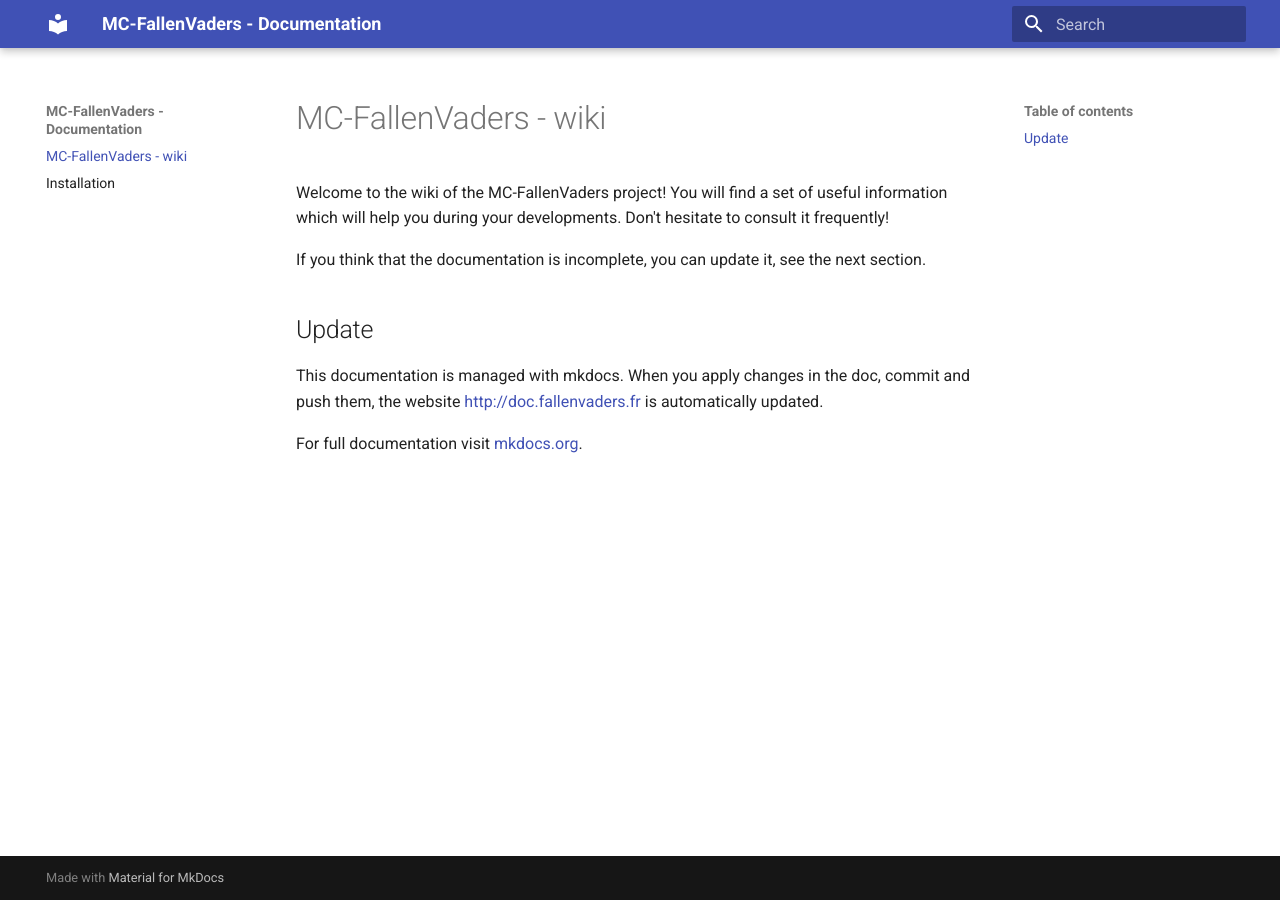
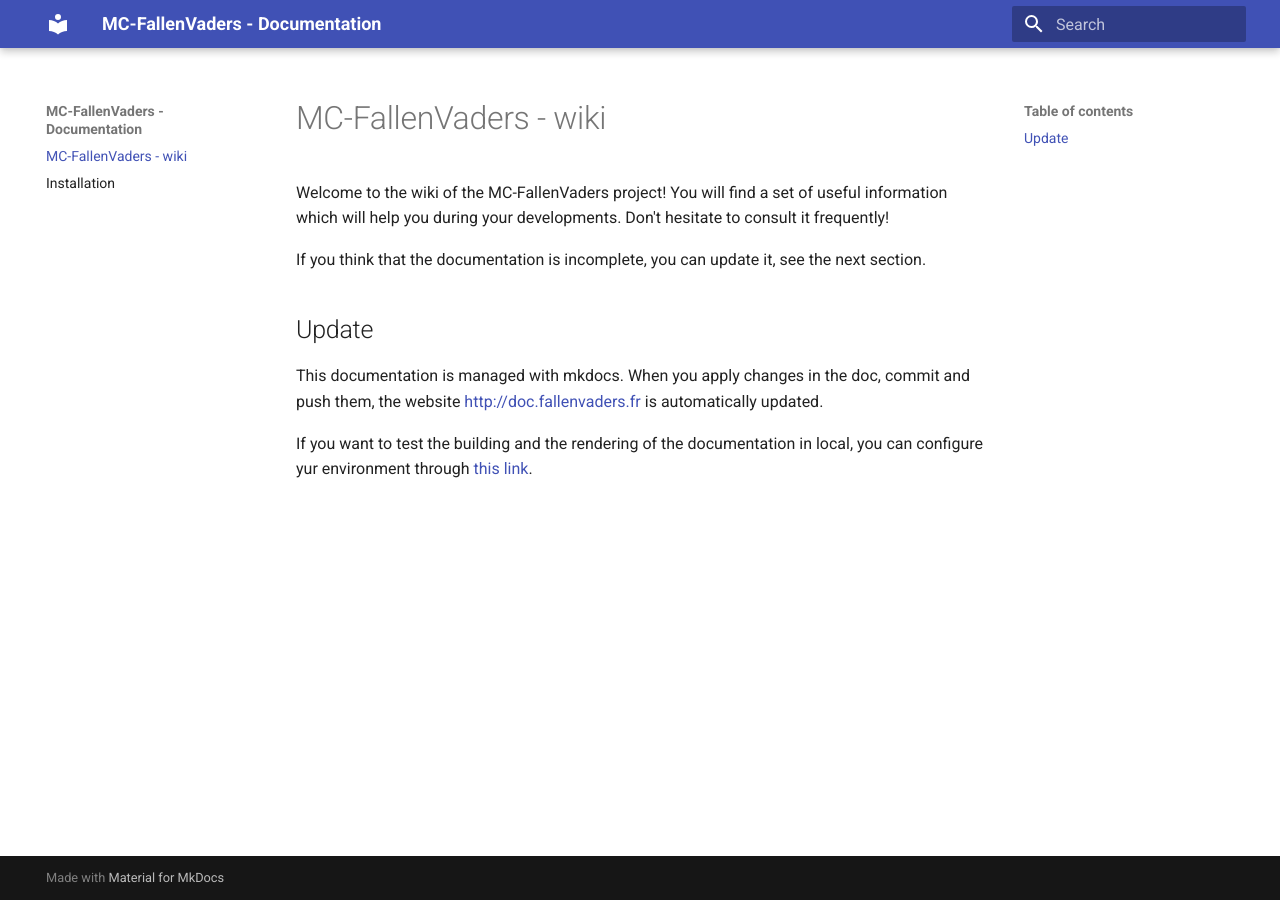
Before and after one commit to Djaytan/fallenvaders-minecraft-plugin, an MkDocs documentation site: the page built from docs/index.md, in a window 1280 px wide. Built offline with MkDocs 1.6.1 and Material for MkDocs 9.7.7, drawn with Linux system fonts in a browser that asks for light colours.

Commit message:
doc: FV-70 - updates index.md

```diff
--- a/docs/index.md
+++ b/docs/index.md
@@ -13,4 +13,5 @@
 commit and push them, the website [http://doc.fallenvaders.fr]() is automatically
 updated.
 
-For full documentation visit [mkdocs.org](https://www.mkdocs.org).
+If you want to test the building and the rendering of the documentation in local,
+you can configure yur environment through [this link](https://www.mkdocs.org/getting-started/).
```
